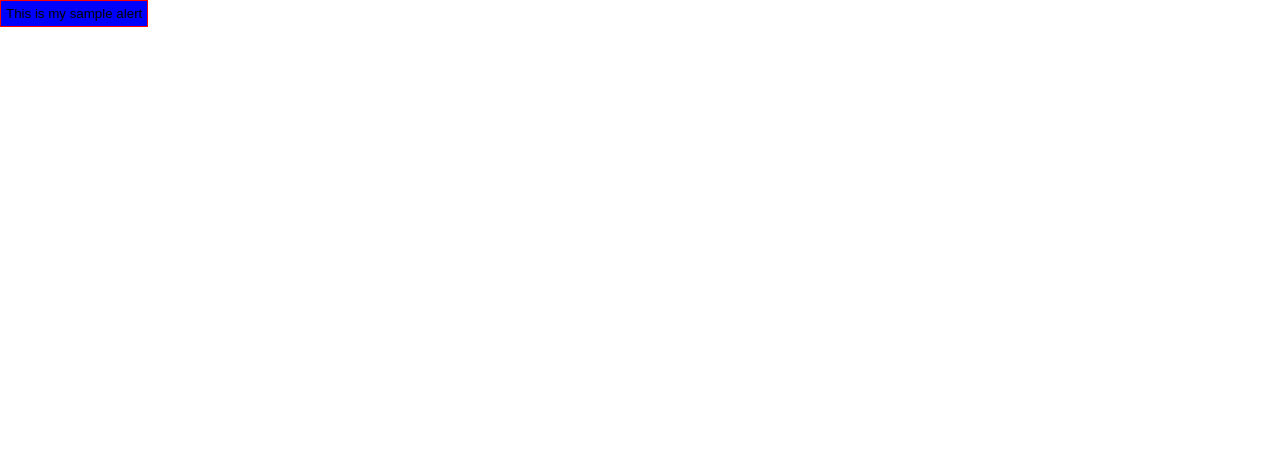
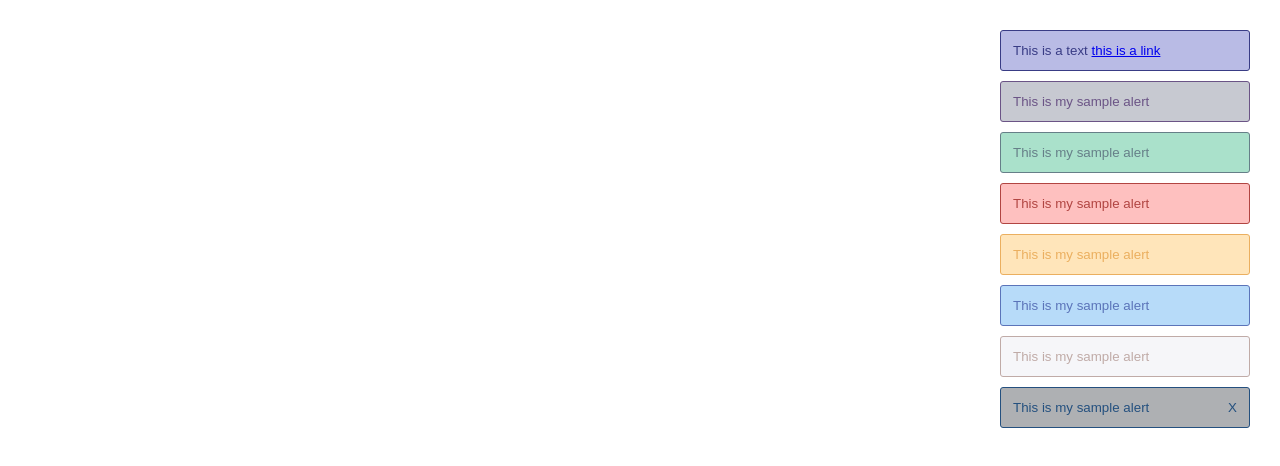
Before and after one commit to blealf/admin-dashboard, a React (Create React App) app: page / in a window 1280 px wide. Shown: the top 466 px of the page. Built offline with nearby package versions, Linux system fonts and the light colour scheme.

Commit message:
Alert done

```diff
--- a/package.json
+++ b/package.json
@@ -9,6 +9,7 @@
     "react": "^17.0.2",
     "react-dom": "^17.0.2",
     "react-scripts": "4.0.3",
+    "react-transition-group": "^4.4.2",
     "web-vitals": "^1.0.1"
   },
   "scripts": {
@@ -36,6 +37,8 @@
     ]
   },
   "devDependencies": {
+    "node-sass": "^6.0.1",
+    "sass-loader": "^12.2.0",
     "styled-components": "^5.3.1"
   }
 }
--- a/src/App.js
+++ b/src/App.js
@@ -1,6 +1,16 @@
-import logo from './logo.svg';
 import './App.css';
 import Alert from './components/Base/Components/Alert'
+import styled from 'styled-components'
+
+const AlertWrapper = styled.div`
+  display: block;
+  position: absolute;
+  top: 20px;
+  right: 10px;
+  overflow: hidden;
+  white-space:nowrap;
+  padding: 10px;
+`;
 
 function App() {
   return (
@@ -8,7 +18,27 @@ function App() {
       <header className="App-header">
 
       </header>
-      <Alert message="This is my sample alert" color="blue"/>
+      <AlertWrapper>
+        <Alert
+          message={(
+            <span>This is a text
+              {' '}
+              <a href="http://google.com" target="_blank" rel="noreferrer">
+                this is a link
+              </a>
+            </span>
+          )}
+          type="primary"
+          timeout={6000}
+        />
+        <Alert message="This is my sample alert" type="secondary" timeout={8000}/>
+        <Alert message="This is my sample alert" type="success" timeout={10000}/>
+        <Alert message="This is my sample alert" type="danger" timeout={12000}/>
+        <Alert message="This is my sample alert" type="alert" timeout={14000}/>
+        <Alert message="This is my sample alert" type="info" timeout={16000}/>
+        <Alert message="This is my sample alert" type="light-alert"/>
+        <Alert message="This is my sample alert" type="dark-alert" dismiss/>
+      </AlertWrapper>
     </div>
   );
 }
--- /dev/null
+++ b/src/assets/css/base/main.scss
@@ -0,0 +1,3 @@
+.leave {
+  transition: right 300ms ease-out;
+}
--- a/src/components/Base/Components/Alert.jsx
+++ b/src/components/Base/Components/Alert.jsx
@@ -1,17 +1,120 @@
-import React from 'react'
+import React, { useState, useEffect, useRef } from 'react'
 import styled from 'styled-components'
+// import { Transition } from 'react-transition-group';
+import '../../../assets/css/base/main.scss'
 
-const AlertWrapper = styled.button`
-  padding: 5px;
-  border: 1px solid red;
-  background: blue;
-  color: rgba()
-`
-const Alert = ({ message, color}) => {
+const AlertButton = styled.button`
+  z-index: 99;
+  display: block;
+  position: relative;
+  margin-bottom: 10px;
+  right: -300px;
+  padding: 12px;
+  border: 1px solid ${props => props.textColor};
+  background: ${props => props.bgColor};
+  color: ${props => props.textColor};
+  border-radius: 3px;
+  min-width: 250px;
+  text-align: left;
+  transition: right 300ms ease-out;
+`;
+
+const Content = styled.div`
+  display: flex;
+`;
+const Dismiss = styled.div`
+  display: block;
+  margin-left: auto;
+  cursor: pointer;
+`;
+<style>
+
+</style>
+const Alert = ({ message, type, dismiss, timeout }) => {
+
+  const [textColor, setTextColor] = useState()
+  const [bgColor, setBgColor] = useState()
+  const [duration, setDuration] = useState(6000)
+
+  const alertRef = useRef()
+
+  useEffect(() => {
+    selectColor(type)
+    if (timeout) setDuration(timeout)
+    setTimeout(() => {
+      alertRef.current.style.right = '10px'
+    }, 400);
+    setTimeout(() => {
+      if (!dismiss) {
+        close()
+        setTimeout(() => {
+          alertRef.current.style.display = 'none'
+        }, 300)
+      }
+    }, duration)
+  }, [type, dismiss, duration, timeout])
+
+  const selectColor = (value) => {
+    switch (value) {
+      case 'primary':
+        setBgColor('#B9BBE5')
+        setTextColor('#393C85')
+        break
+      case 'secondary':
+        setBgColor('#C7C9D1')
+        setTextColor('#6B5486')
+        break
+      case 'success':
+        setBgColor('#AAE1CB')
+        setTextColor('#667F88')
+        break
+      case 'danger':
+        setBgColor('#FEC0BF')
+        setTextColor('#B14542')
+        break
+      case 'alert':
+        setBgColor('#FFE5BA')
+        setTextColor('#EBAF5F')
+        break
+      case 'info':
+        setBgColor('#B7DBF9')
+        setTextColor('#5B74B9')
+        break
+      case 'light-alert':
+        setBgColor('#F6F6F9')
+        setTextColor('#C0ABA7')
+        break
+      case 'dark-alert':
+        setBgColor('#AEB0B3')
+        setTextColor('#24507F')
+        break
+      default:
+        setBgColor('#93c9ff')
+        setTextColor('#2d6399')
+    }
+  }
+
+  const setDismiss = () => {
+    if(dismiss) {
+      return <Dismiss onClick={close}>X</Dismiss>
+    }
+  }
+
+  const close = () => {
+    alertRef.current.style.right =  `${-(alertRef.current.offsetWidth + 50)}px`
+  }
+
   return (
-    <AlertWrapper>
-      {message}
-    </AlertWrapper>
+    <AlertButton
+      textColor={textColor}
+      bgColor={bgColor}
+      ref={alertRef}
+    >
+      <Content>
+        {message}
+        {setDismiss()}
+      </Content>
+    </AlertButton>
   )
 }
 
```
Also changed, not shown: 1 other file (tests, documents, lock files or other folders).
